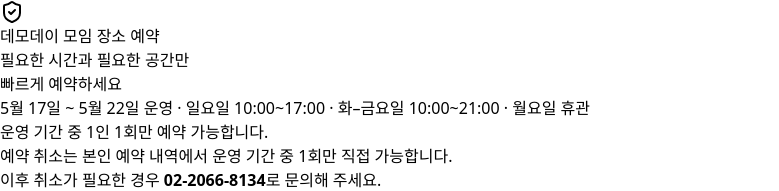
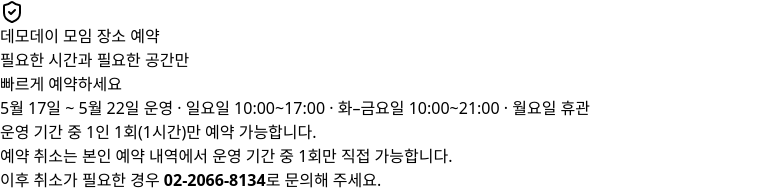
Before and after one commit to ddddei/meeting-room-reservation, a React (Vite) app: page / in a window 1280 px wide. Shown: the top 191 px of the page, without its empty margins (0-779 px from the left). Built offline with nearby package versions, Linux system fonts and the light colour scheme.

Commit message:
one hour ment

```diff
--- a/src/App.tsx
+++ b/src/App.tsx
@@ -374,7 +374,7 @@ export default function ReservationLandingPage() {
           <p className="mx-auto mt-5 max-w-2xl text-sm leading-7 text-white/70 sm:text-base">
             5월 17일 ~ 5월 22일 운영 · 일요일 10:00~17:00 · 화–금요일 10:00~21:00 · 월요일 휴관
             <br />
-             운영 기간 중 1인 1회만 예약 가능합니다.
+             운영 기간 중 1인 1회(1시간)만 예약 가능합니다.
             </p>
 
           <div className="mx-auto mt-4 max-w-2xl rounded-2xl border border-amber-300/20 bg-amber-300/10 px-4 py-3 text-sm leading-6 text-amber-100">
```
